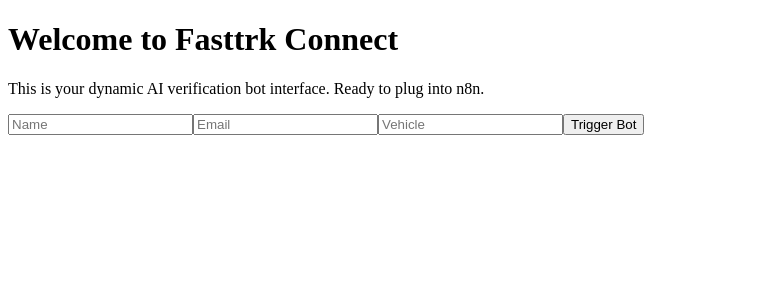
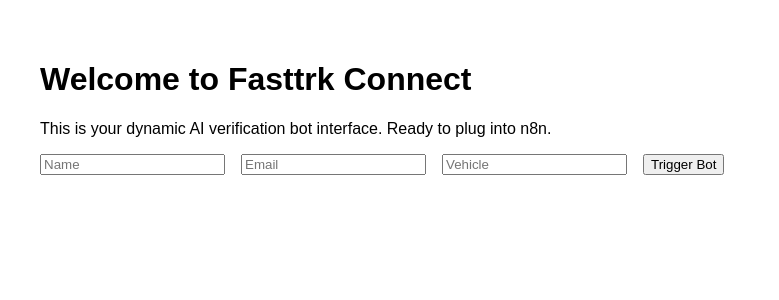
Before and after one commit to CBarnettDev/fasttrk-connect, a Next.js app: page / in a window 1280 px wide. Shown: the top 300 px of the page, without its empty margins (0-779 px from the left). Built offline with nearby package versions, Linux system fonts and the light colour scheme.

Commit message:
Update index.tsx

```diff
--- a/pages/index.tsx
+++ b/pages/index.tsx
@@ -1,21 +1,16 @@
-import Head from 'next/head';
+// pages/index.tsx
 
 export default function Home() {
   return (
-    <div>
-      <Head>
-        <title>Fasttrk Connect</title>
-      </Head>
-      <main>
-        <h1>Welcome to Fasttrk Connect</h1>
-        <p>This is your dynamic AI verification bot interface. Ready to plug into n8n.</p>
-      <form method="POST" action="/api/verify">
-  <input name="name" placeholder="Name" />
-  <input name="email" placeholder="Email" />
-  <input name="vehicle" placeholder="Vehicle" />
-  <button type="submit">Trigger Bot</button>
-</form>
-      </main>
+    <div style={{ padding: '2rem', fontFamily: 'Arial, sans-serif' }}>
+      <h1>Welcome to Fasttrk Connect</h1>
+      <p>This is your dynamic AI verification bot interface. Ready to plug into n8n.</p>
+      <form method="POST" action="/api/verify" style={{ marginTop: '1rem' }}>
+        <input type="text" name="name" placeholder="Name" required style={{ marginRight: '1rem' }} />
+        <input type="email" name="email" placeholder="Email" required style={{ marginRight: '1rem' }} />
+        <input type="text" name="vehicle" placeholder="Vehicle" required style={{ marginRight: '1rem' }} />
+        <button type="submit">Trigger Bot</button>
+      </form>
     </div>
   );
 }
```
